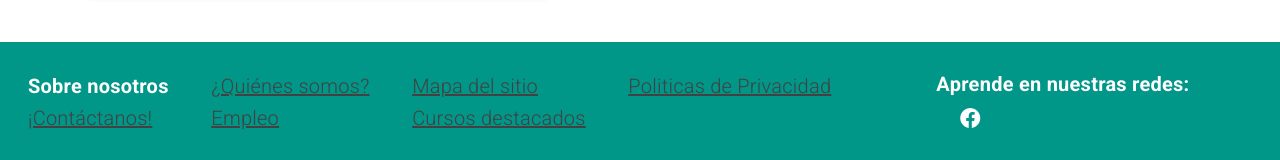
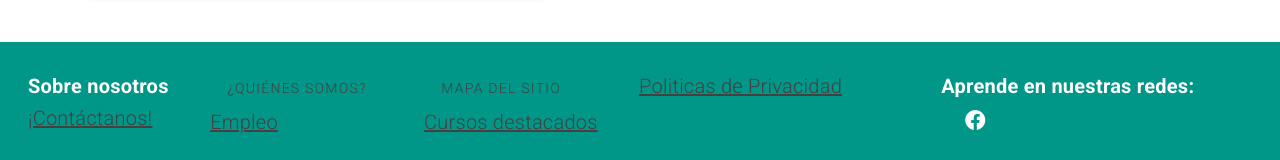
Before and after one commit to DavidMendoza5/GestorCursosTemplate, a Vue app: page / in a window 1280 px wide. Shown: the part 2010-2170 px from the top of the page. Built offline with nearby package versions, Linux system fonts and the light colour scheme.

Commit message:
se agrego el boton mapa del sitio y about

```diff
--- a/src/App.vue
+++ b/src/App.vue
@@ -39,7 +39,7 @@
           </v-flex>
           <v-flex md-3>
             <v-container>
-              <a href="#" class="secondary--text font-weight-light">¿Quiénes somos?</a>
+              <v-btn text href="#" to="/About" class="secondary--text font-weight-light">¿Quiénes somos?</v-btn>
               <v-flex>
                 <a href="#" class="secondary--text font-weight-light">Empleo</a>
               </v-flex>
@@ -47,7 +47,7 @@
           </v-flex>
           <v-flex md-3>
             <v-container>
-              <a href="#" class="secondary--text font-weight-light">Mapa del sitio</a>
+              <v-btn text href="#" to="/GoogleMapLoader" class="secondary--text font-weight-light">Mapa del sitio</v-btn>
               <v-flex>
                 <a href="#" class="secondary--text font-weight-light">Cursos destacados</a>
               </v-flex>
```
